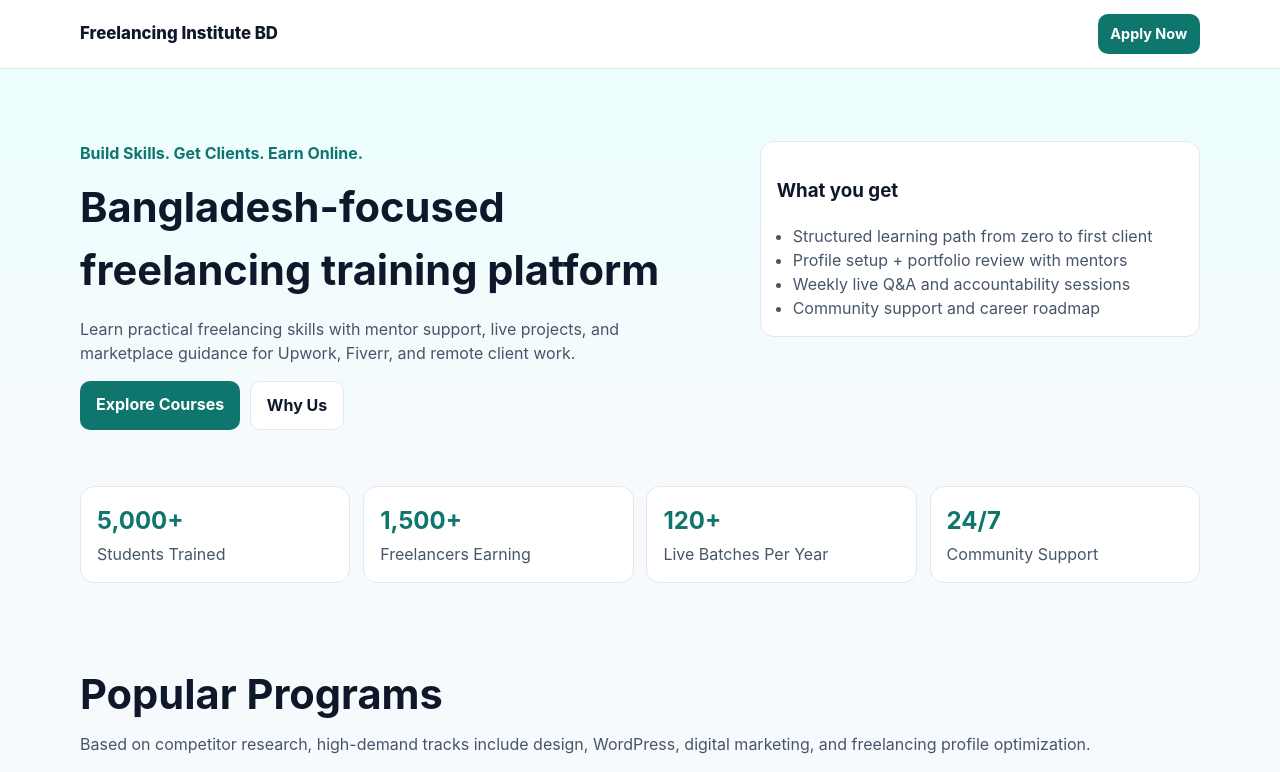
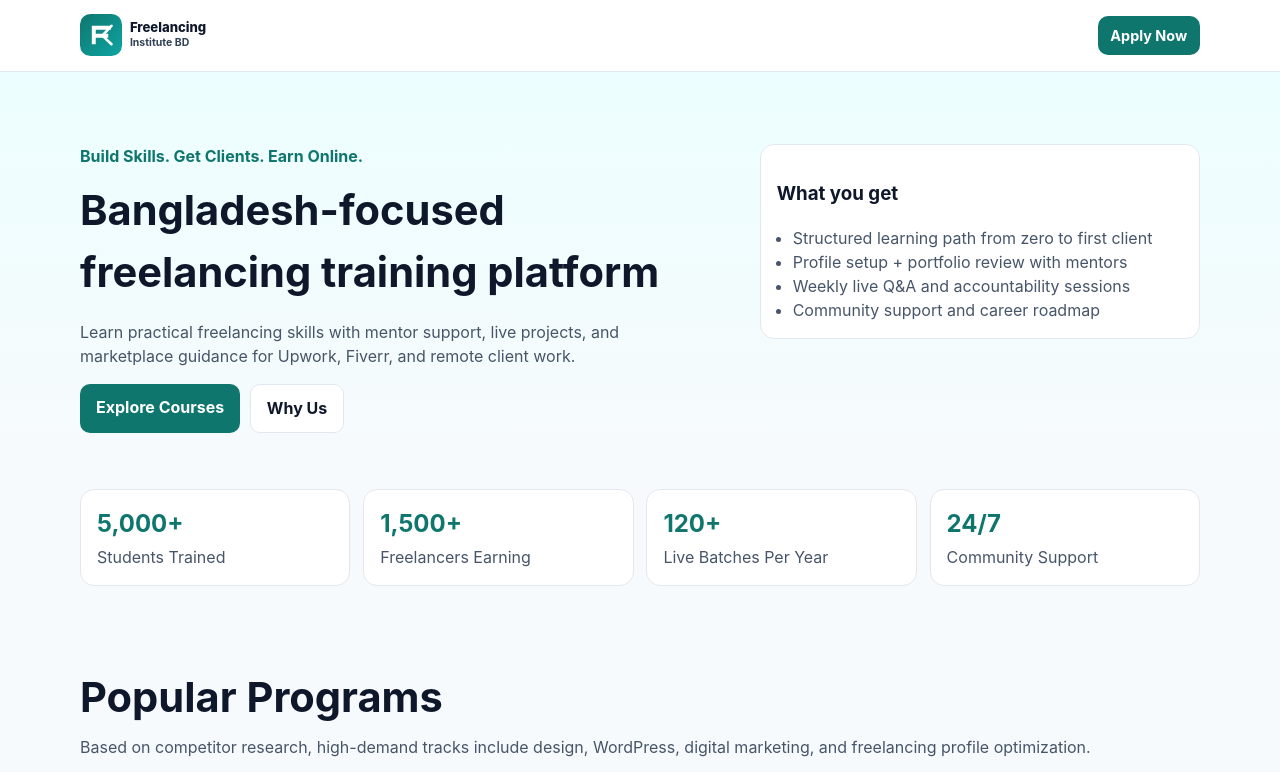
Before and after one commit to mrhakash38-png/freelancinginstitutebd, a React (Vite) app: page / in a window 1280 px wide. Shown: the top 772 px of the page. Built offline with nearby package versions, Linux system fonts and the light colour scheme.

Commit message:
Add brand logo, favicon, and header integration

```diff
--- a/index.html
+++ b/index.html
@@ -2,9 +2,10 @@
 <html lang="en">
   <head>
     <meta charset="UTF-8" />
-    <link rel="icon" type="image/svg+xml" href="/vite.svg" />
+    <link rel="icon" type="image/svg+xml" href="/branding/favicon-fibd.svg" />
     <meta name="viewport" content="width=device-width, initial-scale=1.0" />
-    <title>freelancinginstitutebd</title>
+    <meta name="description" content="Freelancing Institute BD - practical freelancing courses in graphic design, WordPress, and digital marketing with mentor support." />
+    <title>Freelancing Institute BD</title>
   </head>
   <body>
     <div id="root"></div>
--- a/src/App.css
+++ b/src/App.css
@@ -39,10 +39,16 @@ body {
   padding: 0.9rem 0;
 }
 
-.logo {
-  margin: 0;
-  font-size: 1.05rem;
-  font-weight: 800;
+.logo-wrap {
+  display: inline-flex;
+  align-items: center;
+  text-decoration: none;
+}
+
+.logo-image {
+  height: 42px;
+  width: auto;
+  display: block;
 }
 
 .hero {
@@ -166,4 +172,8 @@ input, select {
   .stats-grid {
     grid-template-columns: 1fr;
   }
+
+  .logo-image {
+    height: 36px;
+  }
 }
--- a/src/App.jsx
+++ b/src/App.jsx
@@ -39,7 +39,9 @@ function App() {
     <div className="site">
       <header className="topbar">
         <div className="container nav">
-          <h1 className="logo">Freelancing Institute BD</h1>
+          <a href="/" className="logo-wrap" aria-label="Freelancing Institute BD home">
+            <img src="/branding/logo-fibd.svg" alt="Freelancing Institute BD" className="logo-image" />
+          </a>
           <a className="btn btn-sm" href="#admission">Apply Now</a>
         </div>
       </header>
```
Also changed, not shown: public/branding/favicon-fibd.svg (added), public/branding/logo-fibd.svg (added).
